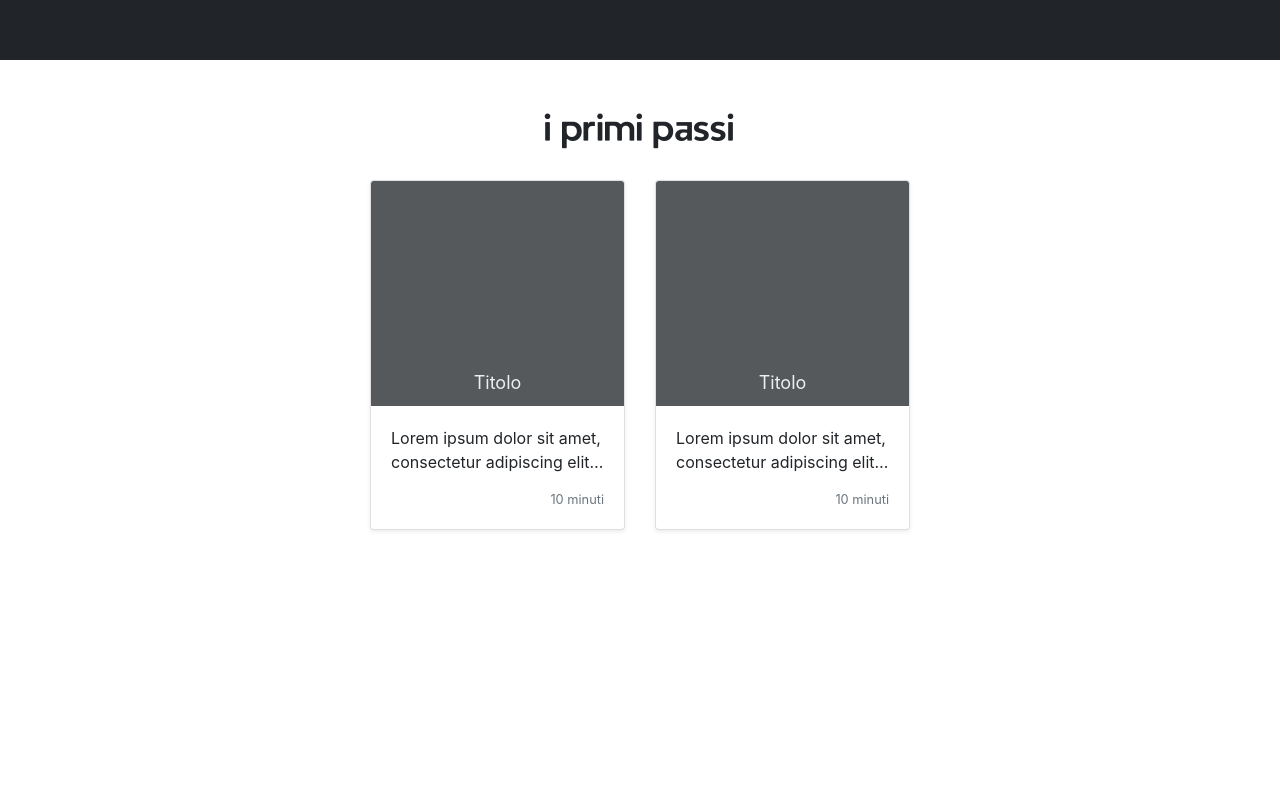
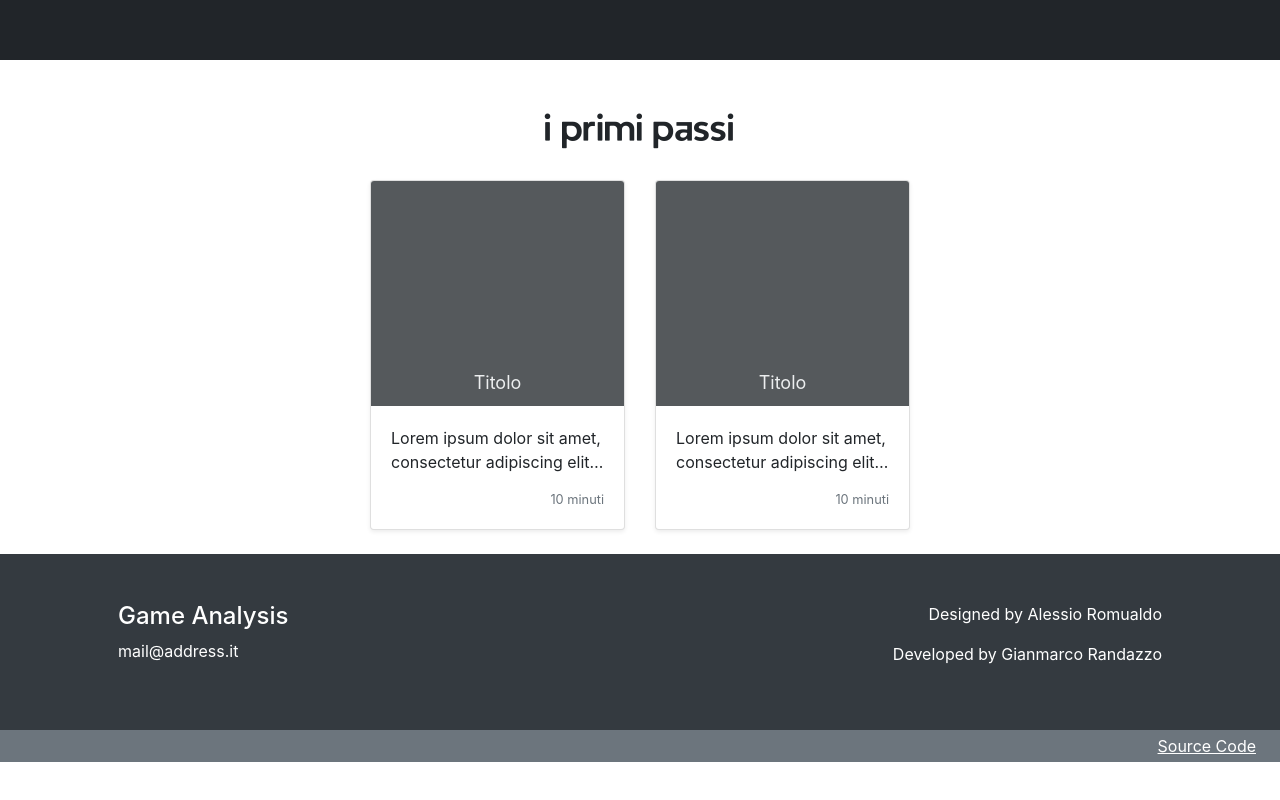
Before and after one commit to GameAnalysis/GameAnalysis, a plain HTML site: page public/index.html in a window 1280 px wide. Shown: the part 740-1540 px from the top of the page. After the commit the page ends 1502 px from the top, so only its background shows below. Drawn offline with nearby package versions, Linux system fonts and the light colour scheme.

Commit message:
Aggiunto footer

```diff
--- a/public/index.html
+++ b/public/index.html
@@ -86,8 +86,22 @@
         </div>
       </div>
     </main>
-    <footer>
-
+    <footer class="footer mt-auto bg-dark text-white">
+      <div class="container p-5">
+        <div class="row">
+          <div class="col-4">
+            <p class="h4">Game Analysis</p>
+            <p>mail@address.it</p>
+          </div>
+          <div class="col-4 offset-4 text-right">
+            <p>Designed by <a href="#" class="text-white">Alessio Romualdo</a></p>
+            <p>Developed by <a href="#" class="text-white">Gianmarco Randazzo</a></p>
+          </div>
+        </div>
+      </div>
+      <div class="bg-secondary text-right pr-4 py-1">
+        <a href="https://github.com/GameAnalysis/GameAnalysis" class="text-white"><u>Source Code</u></a>
+      </div>
     </footer>
 
 
--- a/public/static/css/index.css
+++ b/public/static/css/index.css
@@ -1,7 +1,3 @@
-body {
-    height: 200vh;
-}
-
 .landing {
     height: 100vh;
     min-height: 500px;
```
